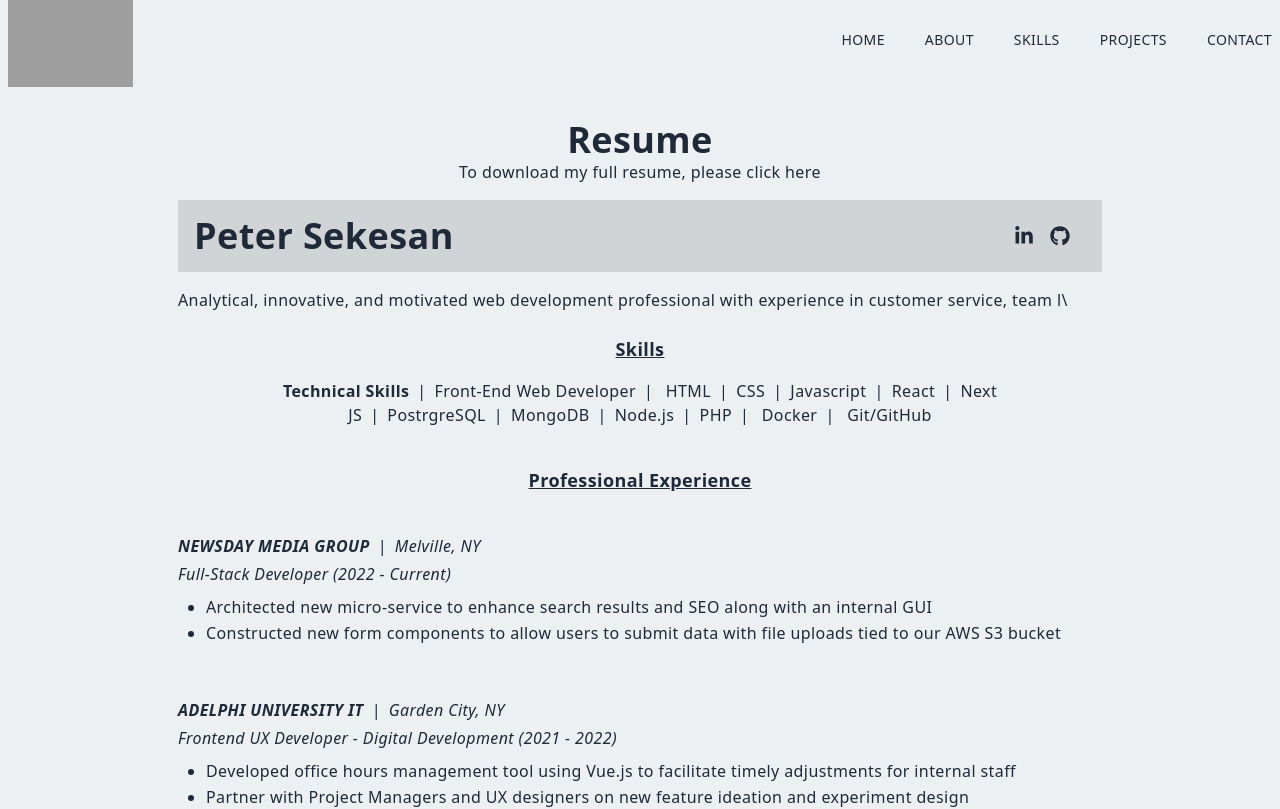
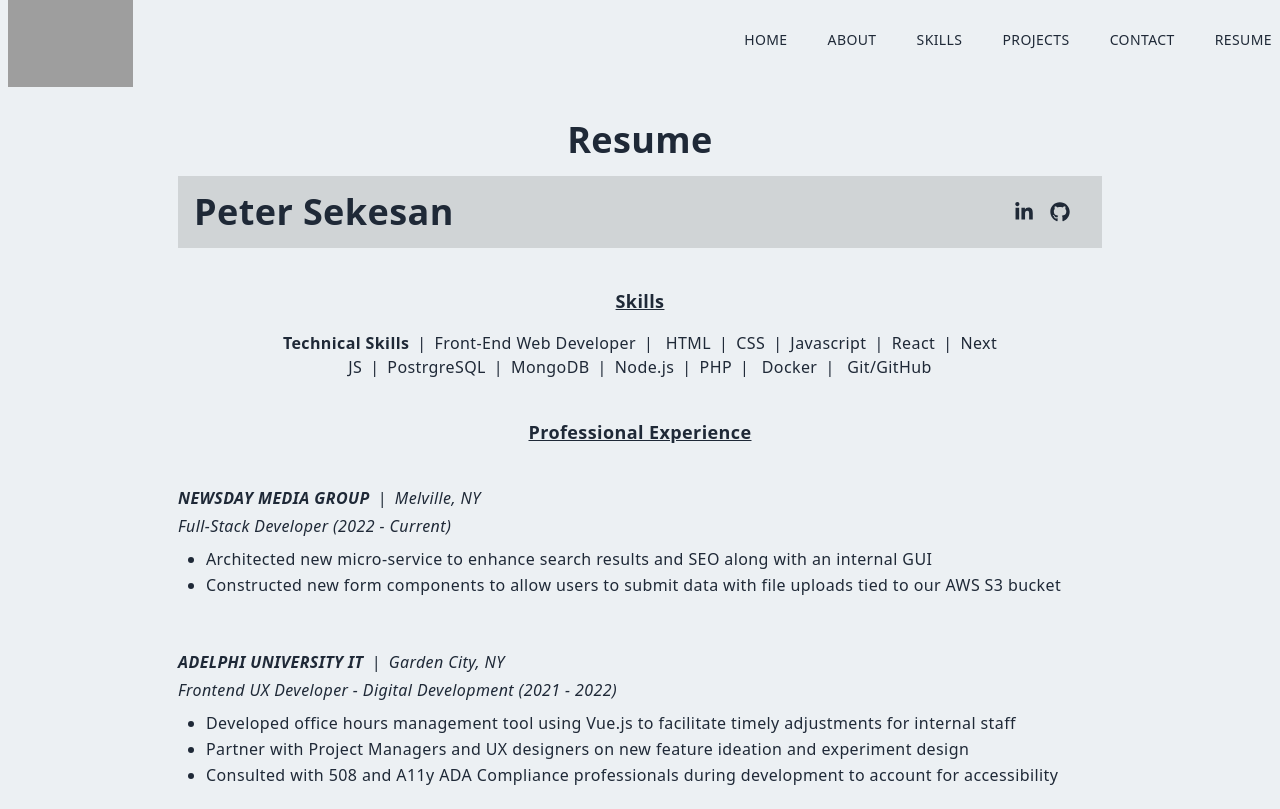
Before and after one commit to Pete-Sekesan/nextjs-portfolio-2023, a Next.js app: page /resume in a window 1280 px wide. Shown: the top 809 px of the page. Built offline with nearby package versions, Linux system fonts and the light colour scheme; grey boxes are pictures that could not be loaded.

Commit message:
Added react-use-downloader, added resume link to nav

```diff
--- a/components/Navbar.jsx
+++ b/components/Navbar.jsx
@@ -71,6 +71,10 @@
                         <Link scroll={false} href='/#contact'>
                             <li className='ml-10 text-sm uppercase hover:border-b'>Contact</li>
                         </Link>
+                        <Link scroll={false} href='/resume'>
+                            <li className='ml-10 text-sm uppercase hover:border-b'>Resume</li>
+                        </Link>
+
                     </ul>
                     <div onClick={handleNav} className='md:hidden'>
                         <AiOutlineMenu size={25} />
@@ -108,6 +112,9 @@
                             <Link onClick={() => setNav(false)} scroll={false} href='/#contact'>
                                 <li className='py-4 text-sm'>Contact</li>
                             </Link>
+                            <Link onClick={() => setNav(false)} scroll={false} href='/resume'>
+                                <li className='py-4 text-sm'>Resume</li>
+                            </Link>
                         </ul>
                         <div className='pt-40'>
                             <p className='uppercase tracking-widest text-[#ff9933]'> Let's Connect </p>
--- a/package.json
+++ b/package.json
@@ -14,7 +14,8 @@
     "next": "13.2.4",
     "react": "18.2.0",
     "react-dom": "18.2.0",
-    "react-icons": "^4.8.0"
+    "react-icons": "^4.8.0",
+    "react-use-downloader": "^1.2.4"
   },
   "devDependencies": {
     "autoprefixer": "^10.4.14",
--- /dev/null
+++ b/pages/download.js
@@ -0,0 +1,9 @@
+import { join } from 'path';
+import { createReadStream } from 'fs';
+import { sendFile } from 'micro';
+
+export default async function handler(req, res) {
+    const filePath = join(process.cwd(), 'public', 'assets', 'myf.png');
+    const fileStream = createReadStream(filePath);
+    await sendFile(res, 200, null, fileStream);
+}
--- a/pages/resume.jsx
+++ b/pages/resume.jsx
@@ -1,6 +1,7 @@
 import React from 'react';
 import Head from 'next/head';
 import { FaGithub, FaLinkedinIn } from 'react-icons/fa';
+import pdf from '../public/assets/myf.png'
 
 const resume = () => {
     return (
@@ -16,7 +17,7 @@
 
             <div className='max-w-[940px] mx-auto p-2 pt-[120px]'>
                 <h2 className='text-center'>Resume</h2>
-                <p className='text-center'>To download my full resume, please click here</p>
+
                 <div className='bg-[#d0d4d6] my-4 p-4 w-full flex justify-between items-center'>
                     <h2 className='text-center'>Peter Sekesan</h2>
                     <div className='flex'>
@@ -37,10 +38,7 @@
                     </div>
                 </div>
 
-                <p>
-                    Analytical, innovative, and motivated web development professional
-                    with experience in customer service, team l\
-                </p>
+
 
                 {/* Skills */}
                 <div className='text-center py-4'>
```
Also changed, not shown: 1 other file (tests, documents, lock files or other folders).
